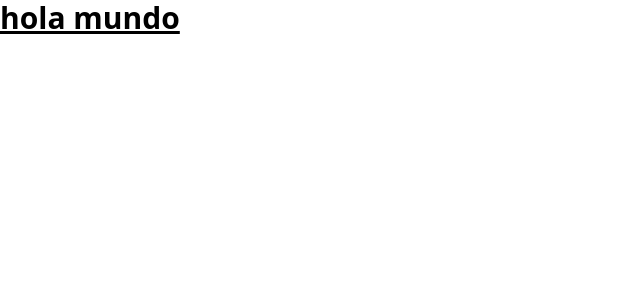
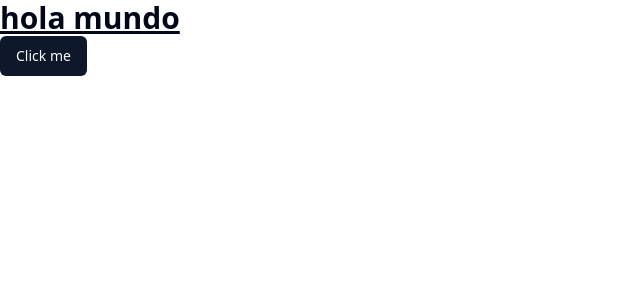
Before and after one commit to 0795PAO/VoyageCraft_front, a React (Vite) app: page / in a window 1280 px wide. Shown: the top 300 px of the page, without its empty margins (0-640 px from the left). Built offline with nearby package versions, Linux system fonts and the light colour scheme.

Commit message:
DONE: installed shadcn

```diff
--- a/src/App.jsx
+++ b/src/App.jsx
@@ -1,4 +1,5 @@
 import './index.css'
+import { Button } from "@/components/ui/button"
 
 function App() {
 
@@ -8,6 +9,8 @@
       hola mundo
       </h1>
 
+      <Button>Click me</Button>
+
     </>
   )
 }
--- /dev/null
+++ b/src/components/ui/button.jsx
@@ -0,0 +1,47 @@
+import * as React from "react"
+import { Slot } from "@radix-ui/react-slot"
+import { cva } from "class-variance-authority";
+
+import { cn } from "@/lib/utils"
+
+const buttonVariants = cva(
+  "inline-flex items-center justify-center whitespace-nowrap rounded-md text-sm font-medium ring-offset-background transition-colors focus-visible:outline-none focus-visible:ring-2 focus-visible:ring-ring focus-visible:ring-offset-2 disabled:pointer-events-none disabled:opacity-50",
+  {
+    variants: {
+      variant: {
+        default: "bg-primary text-primary-foreground hover:bg-primary/90",
+        destructive:
+          "bg-destructive text-destructive-foreground hover:bg-destructive/90",
+        outline:
+          "border border-input bg-background hover:bg-accent hover:text-accent-foreground",
+        secondary:
+          "bg-secondary text-secondary-foreground hover:bg-secondary/80",
+        ghost: "hover:bg-accent hover:text-accent-foreground",
+        link: "text-primary underline-offset-4 hover:underline",
+      },
+      size: {
+        default: "h-10 px-4 py-2",
+        sm: "h-9 rounded-md px-3",
+        lg: "h-11 rounded-md px-8",
+        icon: "h-10 w-10",
+      },
+    },
+    defaultVariants: {
+      variant: "default",
+      size: "default",
+    },
+  }
+)
+
+const Button = React.forwardRef(({ className, variant, size, asChild = false, ...props }, ref) => {
+  const Comp = asChild ? Slot : "button"
+  return (
+    (<Comp
+      className={cn(buttonVariants({ variant, size, className }))}
+      ref={ref}
+      {...props} />)
+  );
+})
+Button.displayName = "Button"
+
+export { Button, buttonVariants }
--- a/src/index.css
+++ b/src/index.css
@@ -1,3 +1,69 @@
 @tailwind base;
 @tailwind components;
 @tailwind utilities;
+
+@layer base {
+  :root {
+    --background: 0 0% 100%;
+    --foreground: 222.2 84% 4.9%;
+    --card: 0 0% 100%;
+    --card-foreground: 222.2 84% 4.9%;
+    --popover: 0 0% 100%;
+    --popover-foreground: 222.2 84% 4.9%;
+    --primary: 222.2 47.4% 11.2%;
+    --primary-foreground: 210 40% 98%;
+    --secondary: 210 40% 96.1%;
+    --secondary-foreground: 222.2 47.4% 11.2%;
+    --muted: 210 40% 96.1%;
+    --muted-foreground: 215.4 16.3% 46.9%;
+    --accent: 210 40% 96.1%;
+    --accent-foreground: 222.2 47.4% 11.2%;
+    --destructive: 0 84.2% 60.2%;
+    --destructive-foreground: 210 40% 98%;
+    --border: 214.3 31.8% 91.4%;
+    --input: 214.3 31.8% 91.4%;
+    --ring: 222.2 84% 4.9%;
+    --radius: 0.5rem;
+    --chart-1: 12 76% 61%;
+    --chart-2: 173 58% 39%;
+    --chart-3: 197 37% 24%;
+    --chart-4: 43 74% 66%;
+    --chart-5: 27 87% 67%;
+  }
+
+  .dark {
+    --background: 222.2 84% 4.9%;
+    --foreground: 210 40% 98%;
+    --card: 222.2 84% 4.9%;
+    --card-foreground: 210 40% 98%;
+    --popover: 222.2 84% 4.9%;
+    --popover-foreground: 210 40% 98%;
+    --primary: 210 40% 98%;
+    --primary-foreground: 222.2 47.4% 11.2%;
+    --secondary: 217.2 32.6% 17.5%;
+    --secondary-foreground: 210 40% 98%;
+    --muted: 217.2 32.6% 17.5%;
+    --muted-foreground: 215 20.2% 65.1%;
+    --accent: 217.2 32.6% 17.5%;
+    --accent-foreground: 210 40% 98%;
+    --destructive: 0 62.8% 30.6%;
+    --destructive-foreground: 210 40% 98%;
+    --border: 217.2 32.6% 17.5%;
+    --input: 217.2 32.6% 17.5%;
+    --ring: 212.7 26.8% 83.9%;
+    --chart-1: 220 70% 50%;
+    --chart-2: 160 60% 45%;
+    --chart-3: 30 80% 55%;
+    --chart-4: 280 65% 60%;
+    --chart-5: 340 75% 55%;
+  }
+}
+
+@layer base {
+  * {
+    @apply border-border;
+  }
+  body {
+    @apply bg-background text-foreground;
+  }
+}
--- /dev/null
+++ b/src/lib/utils.js
@@ -0,0 +1,6 @@
+import { clsx } from "clsx"
+import { twMerge } from "tailwind-merge"
+
+export function cn(...inputs) {
+  return twMerge(clsx(inputs))
+}
--- a/tailwind.config.js
+++ b/tailwind.config.js
@@ -1,9 +1,77 @@
 /** @type {import('tailwindcss').Config} */
-export default {
-  content: ["./index.html",
-    "./src/**/*.{js,ts,jsx,tsx}",],
+module.exports = {
+  darkMode: ["class"],
+  content: [
+    './pages/**/*.{js,jsx}',
+    './components/**/*.{js,jsx}',
+    './app/**/*.{js,jsx}',
+    './src/**/*.{js,jsx}',
+  ],
+  prefix: "",
   theme: {
-    extend: {},
+    container: {
+      center: true,
+      padding: "2rem",
+      screens: {
+        "2xl": "1400px",
+      },
+    },
+    extend: {
+      colors: {
+        border: "hsl(var(--border))",
+        input: "hsl(var(--input))",
+        ring: "hsl(var(--ring))",
+        background: "hsl(var(--background))",
+        foreground: "hsl(var(--foreground))",
+        primary: {
+          DEFAULT: "hsl(var(--primary))",
+          foreground: "hsl(var(--primary-foreground))",
+        },
+        secondary: {
+          DEFAULT: "hsl(var(--secondary))",
+          foreground: "hsl(var(--secondary-foreground))",
+        },
+        destructive: {
+          DEFAULT: "hsl(var(--destructive))",
+          foreground: "hsl(var(--destructive-foreground))",
+        },
+        muted: {
+          DEFAULT: "hsl(var(--muted))",
+          foreground: "hsl(var(--muted-foreground))",
+        },
+        accent: {
+          DEFAULT: "hsl(var(--accent))",
+          foreground: "hsl(var(--accent-foreground))",
+        },
+        popover: {
+          DEFAULT: "hsl(var(--popover))",
+          foreground: "hsl(var(--popover-foreground))",
+        },
+        card: {
+          DEFAULT: "hsl(var(--card))",
+          foreground: "hsl(var(--card-foreground))",
+        },
+      },
+      borderRadius: {
+        lg: "var(--radius)",
+        md: "calc(var(--radius) - 2px)",
+        sm: "calc(var(--radius) - 4px)",
+      },
+      keyframes: {
+        "accordion-down": {
+          from: { height: "0" },
+          to: { height: "var(--radix-accordion-content-height)" },
+        },
+        "accordion-up": {
+          from: { height: "var(--radix-accordion-content-height)" },
+          to: { height: "0" },
+        },
+      },
+      animation: {
+        "accordion-down": "accordion-down 0.2s ease-out",
+        "accordion-up": "accordion-up 0.2s ease-out",
+      },
+    },
   },
-  plugins: [],
+  plugins: [require("tailwindcss-animate")],
 }
```
Also changed, not shown: jsconfig.json (added, +12 -0 lines), package.json (+7 -1 lines), components.json (added), 1 other file (tests, documents, lock files or other folders).
